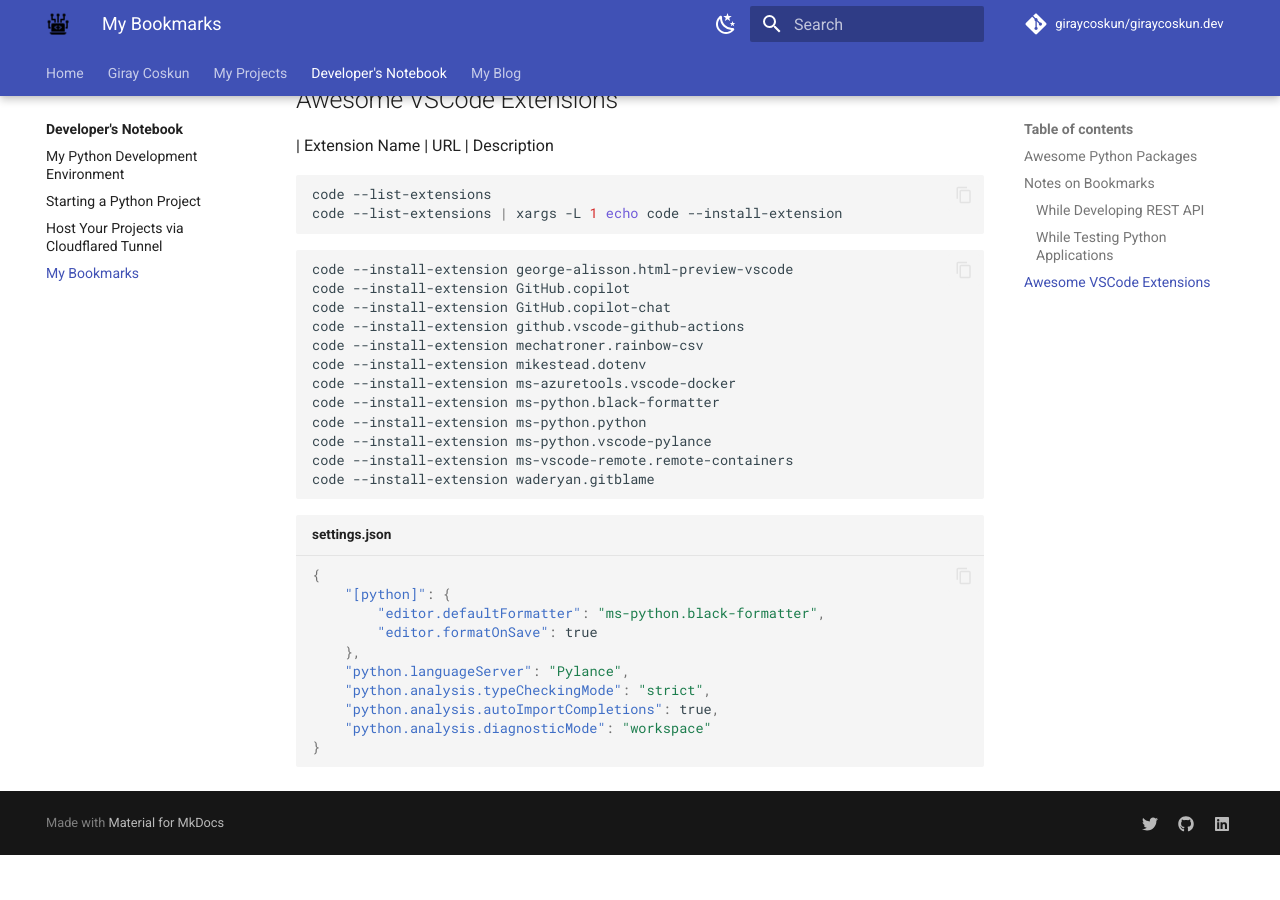
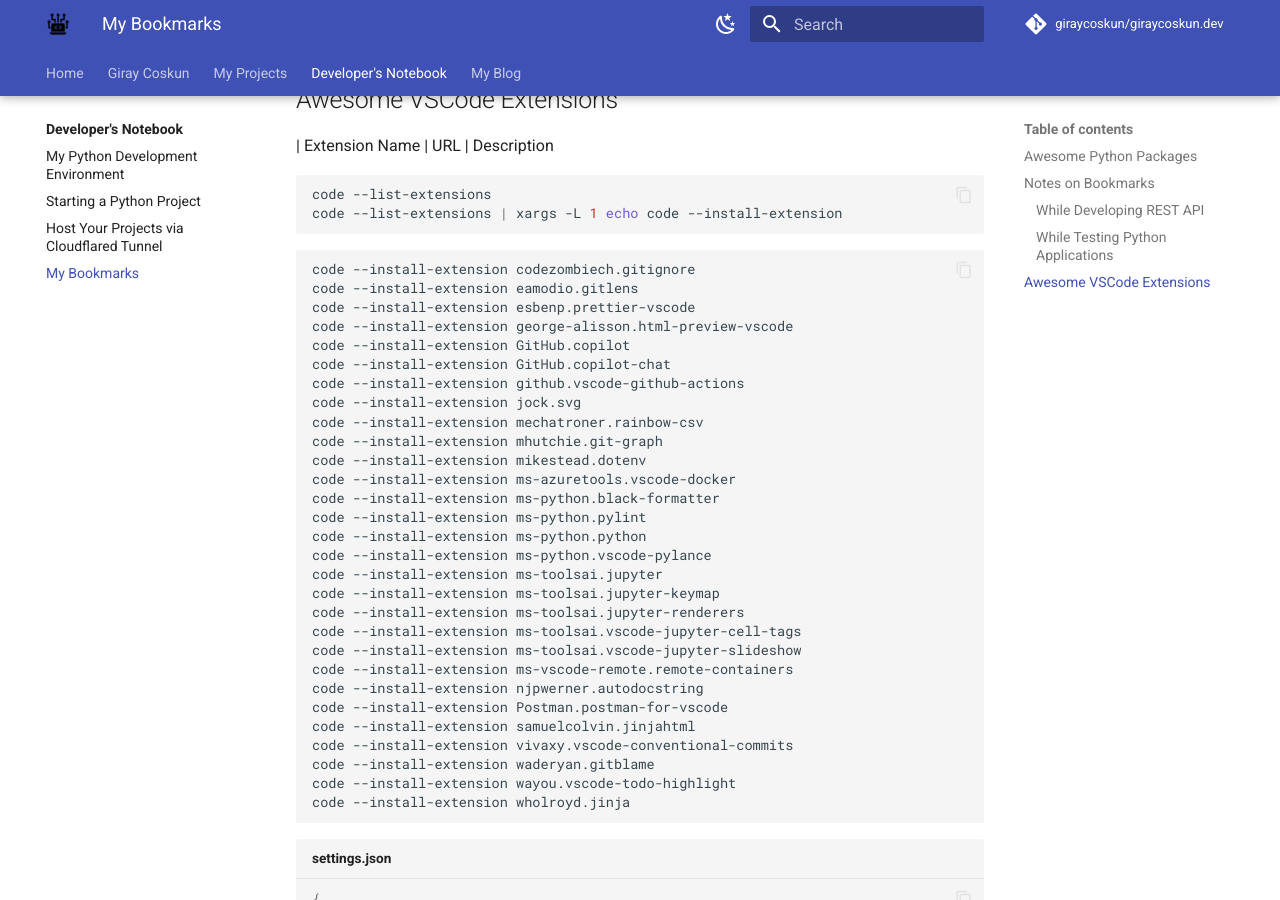
Before and after one commit to giraycoskun/giraycoskun.dev, an MkDocs documentation site: the page built from docs/developers-notebook/my-bookmarks.md, in a window 1280 px wide and 900 px high, scrolled down 1034 px. Built offline with MkDocs 1.6.1 and Material for MkDocs 9.7.7, drawn with Linux system fonts in a browser that asks for light colours; comment, search, counter and statistics services are not loaded; before the commit the page ends 1889 px from its top, so only the background shows below that.

Commit message:
Update vscode extension list & Fix small typos

````diff
--- a/docs/developers-notebook/my-bookmarks.md
+++ b/docs/developers-notebook/my-bookmarks.md
@@ -38,18 +38,35 @@
 ```
 
 ```zsh
+code --install-extension codezombiech.gitignore
+code --install-extension eamodio.gitlens
+code --install-extension esbenp.prettier-vscode
 code --install-extension george-alisson.html-preview-vscode
 code --install-extension GitHub.copilot
 code --install-extension GitHub.copilot-chat
 code --install-extension github.vscode-github-actions
+code --install-extension jock.svg
 code --install-extension mechatroner.rainbow-csv
+code --install-extension mhutchie.git-graph
 code --install-extension mikestead.dotenv
 code --install-extension ms-azuretools.vscode-docker
 code --install-extension ms-python.black-formatter
+code --install-extension ms-python.pylint
 code --install-extension ms-python.python
 code --install-extension ms-python.vscode-pylance
+code --install-extension ms-toolsai.jupyter
+code --install-extension ms-toolsai.jupyter-keymap
+code --install-extension ms-toolsai.jupyter-renderers
+code --install-extension ms-toolsai.vscode-jupyter-cell-tags
+code --install-extension ms-toolsai.vscode-jupyter-slideshow
 code --install-extension ms-vscode-remote.remote-containers
+code --install-extension njpwerner.autodocstring
+code --install-extension Postman.postman-for-vscode
+code --install-extension samuelcolvin.jinjahtml
+code --install-extension vivaxy.vscode-conventional-commits
 code --install-extension waderyan.gitblame
+code --install-extension wayou.vscode-todo-highlight
+code --install-extension wholroyd.jinja
 ```
 
 ```json title="settings.json"
````
Also changed, not shown: docs/blog/index.md (+1 -1 lines), docs/developers-notebook/my-python-development-environment.md (+0 -3 lines), docs/developers-notebook/starting-python-project.md (+4 -1 lines).
